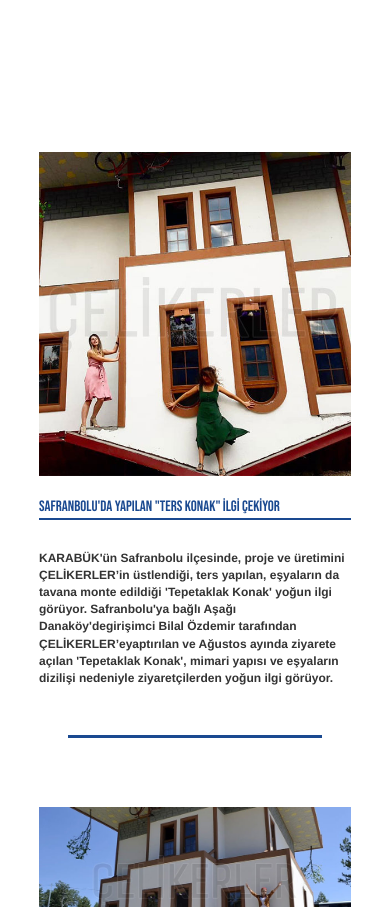
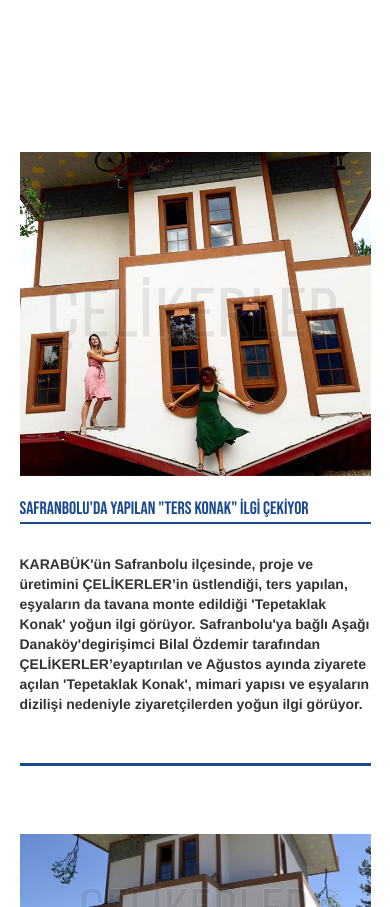
Before and after one commit to ahmad199617/News-SAFRANBOLU-DA, a plain HTML site: page index.html in a window 390 px wide. Shown: the part 193-1100 px from the top of the page. Drawn offline with nearby package versions, Linux system fonts and the light colour scheme.

Commit message:
Add files via upload

```diff
--- a/NewsProject.css
+++ b/NewsProject.css
@@ -740,18 +740,18 @@
                                     display: flex;
                                     justify-content: center;
                                 }
-                            .Project-big-img{
+                                .Project-big-img {
                                     height: 400px;
                                     width: 400px;
                                     overflow: hidden;
                                     display: flex;
+                                    align-items: center;
                                     justify-content: center;
-                                align-content: center;
                                 }
-                            .Project-img{
+                                .Project-img {
                                     position: relative;
                                     transition: all 0.2s;
-
+                                    height: -webkit-fill-available;
                                 }
 
                             .Project-big-info{
@@ -833,7 +833,7 @@
                                 }
                                 .Project-M-DIV {
                                      height: auto;
-                                    width: 80%;
+                                    width: 90%;
                                     display: flex;
                                     justify-content: center;
                                     flex-direction: column;
@@ -841,7 +841,7 @@
                                 }
                                 .lien-MM-DIV {
                                     height: 100px;
-                                    width: 65%;
+                                    width: 90%;
                                     display: flex;
                                     align-items: center;
                                 }
@@ -858,7 +858,7 @@
                                     width: 100%;
                                 }
                                 .Project-text-s {
-                                    font-size: 12px;
+                                    font-size: 14px;
                                     margin: 0;
                                     font-weight: bolder;
                                 }
@@ -872,7 +872,7 @@
                                     margin-bottom: 30px;
                                 }
                                 .Project-text-M {
-                                    font-size: 15px;
+                                    font-size: 18px;
                                     margin: 0;
                                     margin-top: 20px;
 
@@ -904,22 +904,21 @@
                                 margin-bottom: 50px;
                             }
                             .M-img-div {
-                                width: 80%;
+                                width: 65%;
                                 display: flex;
-                                justify-content: center;
+                                justify-content: space-between;
                                 flex-wrap: wrap;
                             }
-                            .S-img-div{
-                                height: 250px;
-                                width: 400px;
+                            .S-img-div {
+                                height: 200px;
+                                width: 350px;
                                 overflow: hidden;
-                                margin: 30px;
                                 display: flex;
                                 justify-content: center;
                                 align-items: center;
+                                margin-bottom: 30px;
                             }
                             .M-img-R{
-                                height: inherit;
                                 transition: all 0.2s;
                                 width: inherit;
                             }
@@ -927,7 +926,7 @@
 
                             @media only screen and (max-width: 1000px) {
                                 .M-img-div {
-                                    width: 80%;
+                                    width: 90%;
                                     display: flex;
                                     justify-content: center;
                                     flex-wrap: wrap;
```
Lines whose indentation alone changed are shown as unchanged.
